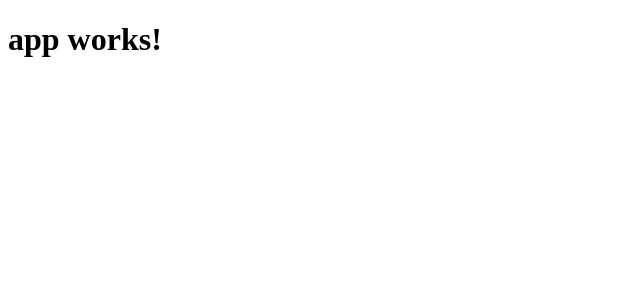
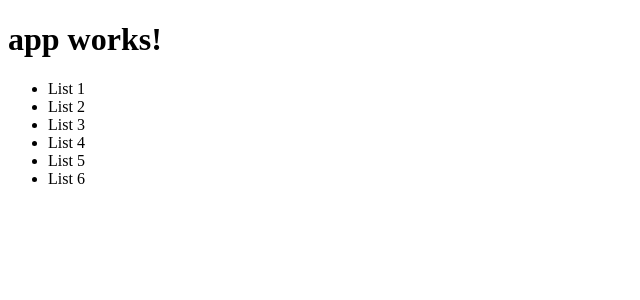
Before and after one commit to PGS-dev/framapp-angular2, an Angular app: page /#/ in a window 1280 px wide. Shown: the top 300 px of the page, without its empty margins (0-640 px from the left). Built offline with nearby package versions, Linux system fonts and the light colour scheme.

Commit message:
categories component

```diff
--- a/src/app/app.component.html
+++ b/src/app/app.component.html
@@ -1,3 +1,6 @@
 <h1>
   {{title}}
 </h1>
+<cats>
+
+</cats>
--- a/src/app/app.module.ts
+++ b/src/app/app.module.ts
@@ -4,10 +4,12 @@ import { FormsModule } from '@angular/forms';
 import { HttpModule } from '@angular/http';
 
 import { AppComponent } from './app.component';
+import { Categories } from './shared/';
 
 @NgModule({
   declarations: [
-    AppComponent
+    AppComponent,
+    Categories
   ],
   imports: [
     BrowserModule,
--- /dev/null
+++ b/src/app/components/categories/categories.component.html
@@ -0,0 +1,3 @@
+<ul class="list-group">
+  <li *ngFor="let listItem of list">{{listItem.name}}</li>
+</ul>
--- /dev/null
+++ b/src/app/components/categories/categories.component.ts
@@ -0,0 +1,28 @@
+/**
+ * Created by rkubisiak on 10/12/2016.
+ */
+
+import { Component } from '@angular/core';
+
+@Component({
+  selector: 'cats',
+  templateUrl: './categories.component.html',
+  styleUrls: ['./categories.component.scss']
+})
+export class Categories {
+  list = [
+    {
+      name : "List 1"
+    },{
+      name : "List 2"
+    },{
+      name : "List 3"
+    },{
+      name : "List 4"
+    },{
+      name : "List 5"
+    },{
+      name : "List 6"
+    }
+  ];
+};
--- a/src/app/shared/index.ts
+++ b/src/app/shared/index.ts
@@ -0,0 +1 @@
+export * from '../components/categories/categories.component';
```
Also changed, not shown: src/app/components/categories/categories.component.scss (added).
